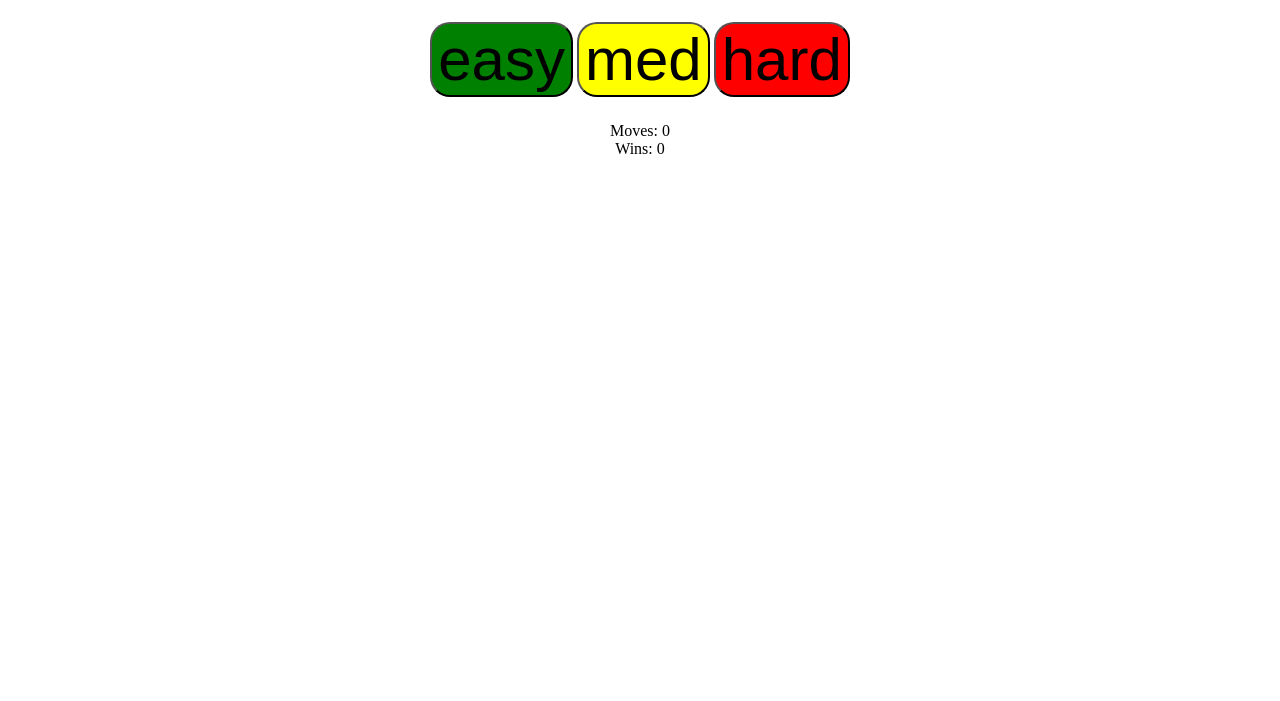
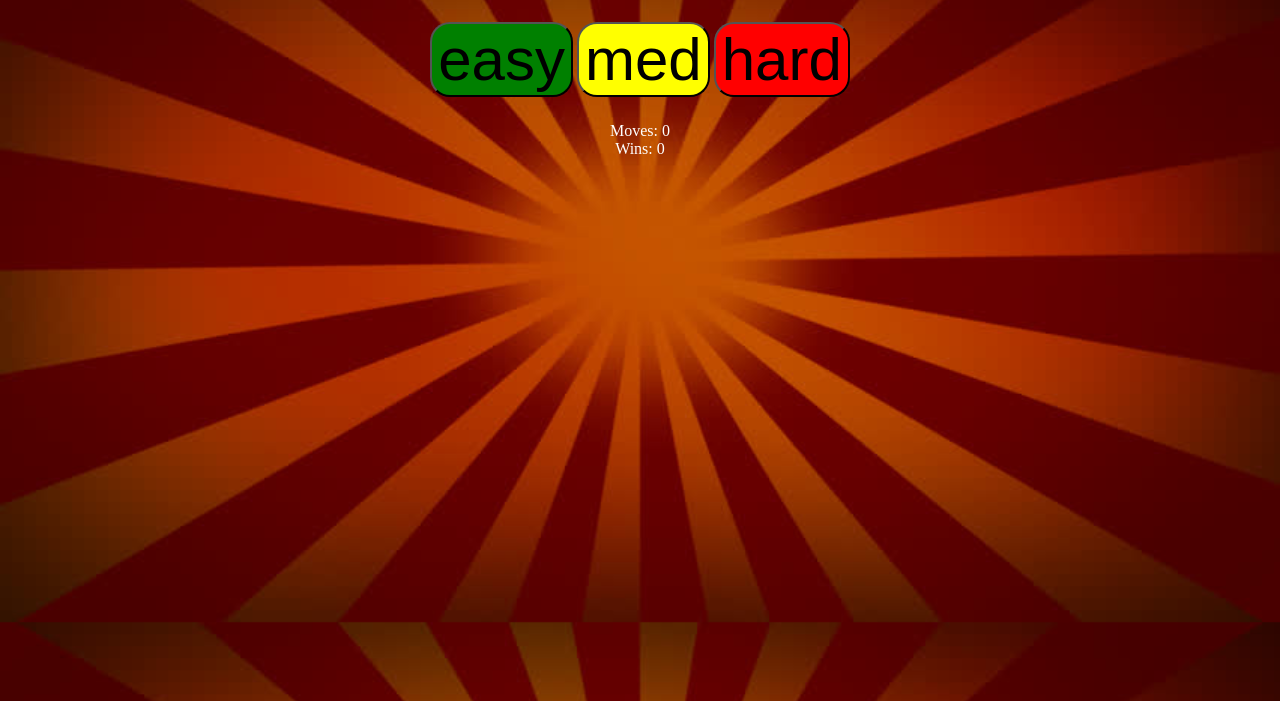
Before and after one commit to Willyb15/memory-game-master, a plain HTML site: page index.html in a window 1280 px wide. Shown: the part 99-800 px from the top of the page. Drawn offline with nearby package versions, Linux system fonts and the light colour scheme.

Commit message:
updated background, text color, and icon

```diff
--- a/index.html
+++ b/index.html
@@ -1,7 +1,7 @@
 <!DOCTYPE html>
 <html>
 <head>
-    <title></title>
+    <title>Memory Game</title>
 
     <link rel="stylesheet" type="text/css" href="styles.css">
 
--- a/styles.css
+++ b/styles.css
@@ -1,3 +1,8 @@
+body{
+  background-image: url("img/bg.jpg");
+  background-size: cover;
+  color:white;
+}
 #mg-wrapper{
   width: 100%;
   max-width: 1024px;
```
Also changed, not shown: img/bg.jpg (added).
